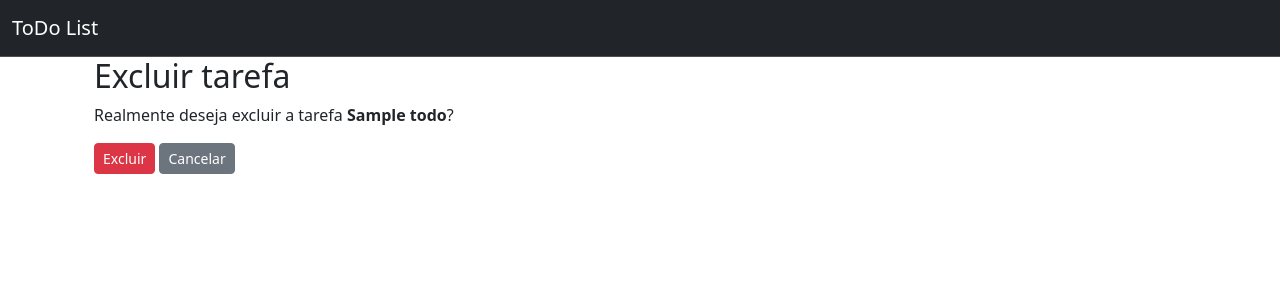
After one commit to gabrieltacosta/ToDo, a Django app: page /delete/1 in a window 1280 px wide. The commit adds this page. Shown: the top 300 px of the page. Run offline with Django 5.2, Linux system fonts and the light colour scheme; tables that the repository leaves empty hold one stand-in row (values such as "Sample post"); some libraries are stand-ins or nearby versions.

Commit message:
ToDo(CRUD) completo

```diff
--- a/setup/urls.py
+++ b/setup/urls.py
@@ -1,9 +1,18 @@
 from django.contrib import admin
 from django.urls import path
-from todos.views import TodolListView, TodoCreateView
+from todos.views import (
+    TodolListView,
+    TodoCreateView,
+    TodoUpdateView,
+    TodoDeleteView,
+    TodoCompleteView,
+)
 
 urlpatterns = [
-    path('admin/', admin.site.urls),
-    path('', TodolListView.as_view(), name='todo_list'),
-    path('create/', TodoCreateView.as_view(), name='todo_create'),
+    path("admin/", admin.site.urls),
+    path("", TodolListView.as_view(), name="todo_list"),
+    path("create/", TodoCreateView.as_view(), name="todo_create"),
+    path("update/<int:pk>", TodoUpdateView.as_view(), name="todo_update"),
+    path("delete/<int:pk>", TodoDeleteView.as_view(), name="todo_delete"),
+    path("complete/<int:pk>", TodoCompleteView.as_view(), name="todo_complete"),
 ]
--- a/todos/models.py
+++ b/todos/models.py
@@ -1,14 +1,25 @@
 from django.db import models
+from datetime import date
+
 
 # Create your models here.
 class Todo(models.Model):
-    title = models.CharField(verbose_name="Título", max_length=100, null=False, blank=False)
-    created_at = models.DateTimeField(verbose_name="Criado em",auto_now_add=True, null=False, blank=False)
-    deadline = models.DateField(verbose_name="Data de entrega",null=False, blank=False)
-    finished_at = models.DateField(verbose_name="Finalizado em",null=True, blank=True)
+    title = models.CharField(
+        verbose_name="Título", max_length=100, null=False, blank=False
+    )
+    created_at = models.DateTimeField(
+        verbose_name="Criado em", auto_now_add=True, null=False, blank=False
+    )
+    deadline = models.DateField(verbose_name="Data de entrega", null=False, blank=False)
+    finished_at = models.DateField(verbose_name="Finalizado em", null=True, blank=True)
 
     class Meta:
         ordering = ["deadline"]
 
     def __str__(self):
         return self.title
+
+    def mark_has_complete(self):
+        if not self.finished_at:
+            self.finished_at = date.today()
+            self.save()
--- /dev/null
+++ b/todos/templates/todos/todo_confirm_delete.html
@@ -0,0 +1,22 @@
+{% extends "base.html" %}
+
+{% load crispy_forms_tags %}
+
+{% block title %}Excluir tarefa{% endblock title %}
+
+{% block content %}
+    <main class="container">
+        <h2>
+            Excluir tarefa
+        </h2>
+        <p>Realmente deseja excluir a tarefa <strong>{{todo.title}}</strong>?</p>
+        <form method="POST">{% csrf_token %}
+
+            {{ form|crispy }}
+
+            <button type="submit" class="btn btn-danger btn-sm">Excluir</button>
+            <a href="{% url "todo_list" %}", class="btn btn-secondary btn-sm">Cancelar</a>
+        </form>
+    </main>
+
+{% endblock content %}
--- a/todos/templates/todos/todo_list.html
+++ b/todos/templates/todos/todo_list.html
@@ -26,9 +26,9 @@
           <td>{{todo.finished_at|default:"-"}}</td>
 
           <td>
-              <a href="#" class="btn btn-primary btn-sm">Concluir</a>
-              <a href="#" class="btn btn-secondary btn-sm">Editar</a>
-              <a href="#" class="btn btn-danger btn-sm">excluir</a>
+              <a href="{% url "todo_complete" pk=todo.pk %}" class="btn btn-primary btn-sm {% if todo.finished_at %}disabled{% endif %}">Concluir</a>
+              <a href="{% url "todo_update" pk=todo.pk %}" class="btn btn-secondary btn-sm">Editar</a>
+              <a href="{% url "todo_delete" pk=todo.pk %}" class="btn btn-danger btn-sm">excluir</a>
           </td>
         </tr>
       {% endfor %}
--- a/todos/views.py
+++ b/todos/views.py
@@ -1,6 +1,6 @@
-from django.shortcuts import render
+from django.shortcuts import get_object_or_404, redirect
 from django.urls import reverse_lazy
-from django.views.generic import ListView, CreateView
+from django.views.generic import ListView, CreateView, UpdateView, DeleteView, View
 from .models import Todo
 
 
@@ -13,3 +13,21 @@ class TodoCreateView(CreateView):
     model = Todo
     fields = ["title", "deadline"]
     success_url = reverse_lazy("todo_list")
+
+
+class TodoUpdateView(UpdateView):
+    model = Todo
+    fields = ["title", "deadline", "finished_at"]
+    success_url = reverse_lazy("todo_list")
+
+
+class TodoDeleteView(DeleteView):
+    model = Todo
+    success_url = reverse_lazy("todo_list")
+
+
+class TodoCompleteView(View):
+    def get(self, request, pk):
+        todo = get_object_or_404(Todo, pk=pk)
+        todo.mark_has_complete()
+        return redirect("todo_list")
```
Also changed, not shown: templates/base.html (renamed from todos/templates/base.html).
